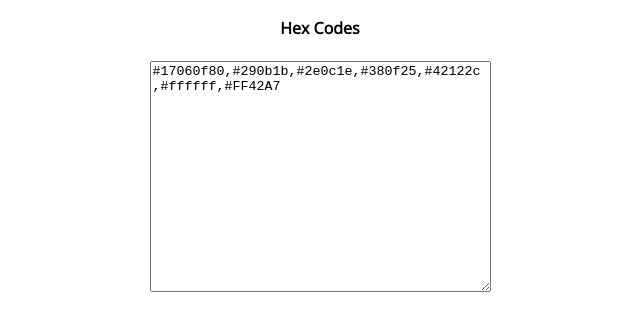
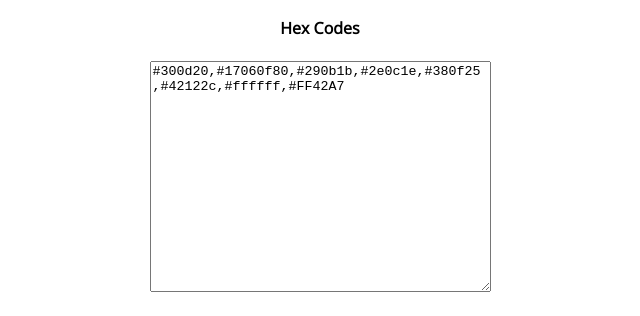
Before and after one commit to TabberAnimates/photopthememaker, a plain HTML site: page index.html in a window 1280 px wide. Shown: the part 171-487 px from the top of the page, 320-960 px from the left. Drawn offline with nearby package versions, Linux system fonts and the light colour scheme.

Commit message:
Update index.html

```diff
--- a/index.html
+++ b/index.html
@@ -46,7 +46,7 @@
         <h1>Theme Code Generator</h1>
         <h2>A code generator for the Photop theme importer, made by Siri.</h2>
         <label for="hex-data">Hex Codes</label><br><br>
-        <textarea id="hex-data" name="hex-data" rows="15" cols="40">#17060f80,#290b1b,#2e0c1e,#380f25,#42122c,#ffffff,#FF42A7</textarea><br><br>
+        <textarea id="hex-data" name="hex-data" rows="15" cols="40">#300d20,#17060f80,#290b1b,#2e0c1e,#380f25,#42122c,#ffffff,#FF42A7</textarea><br><br>
         <label for="animation-data">CSS Animation</label><br><br>
         <textarea id="animation-data" name="animation-data" rows="15" cols="40">body {
   background-color: #95234a;
```
